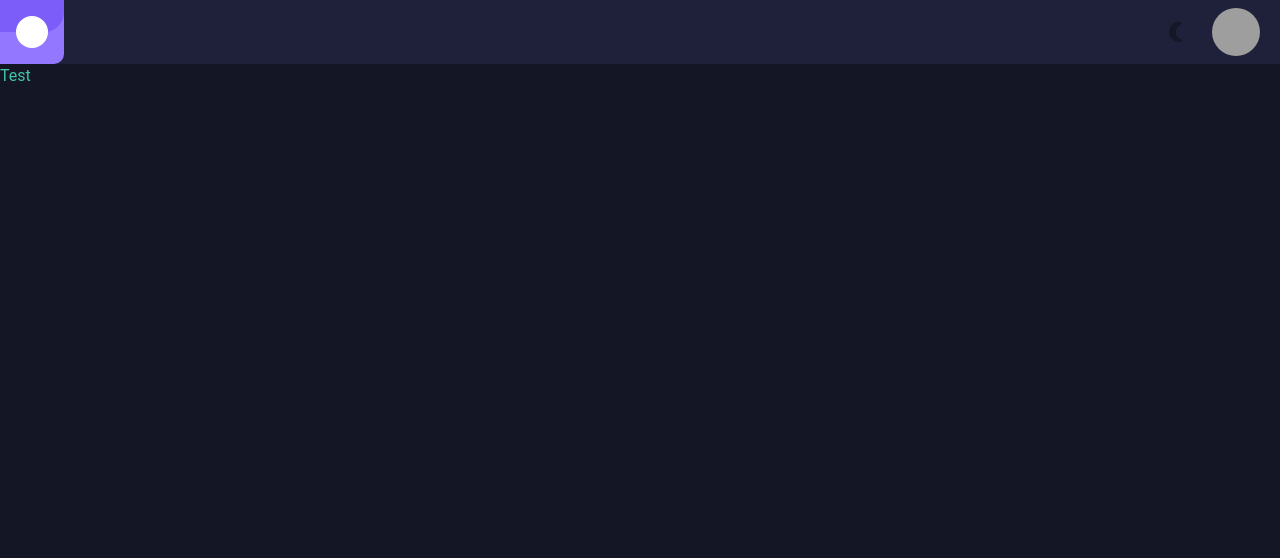
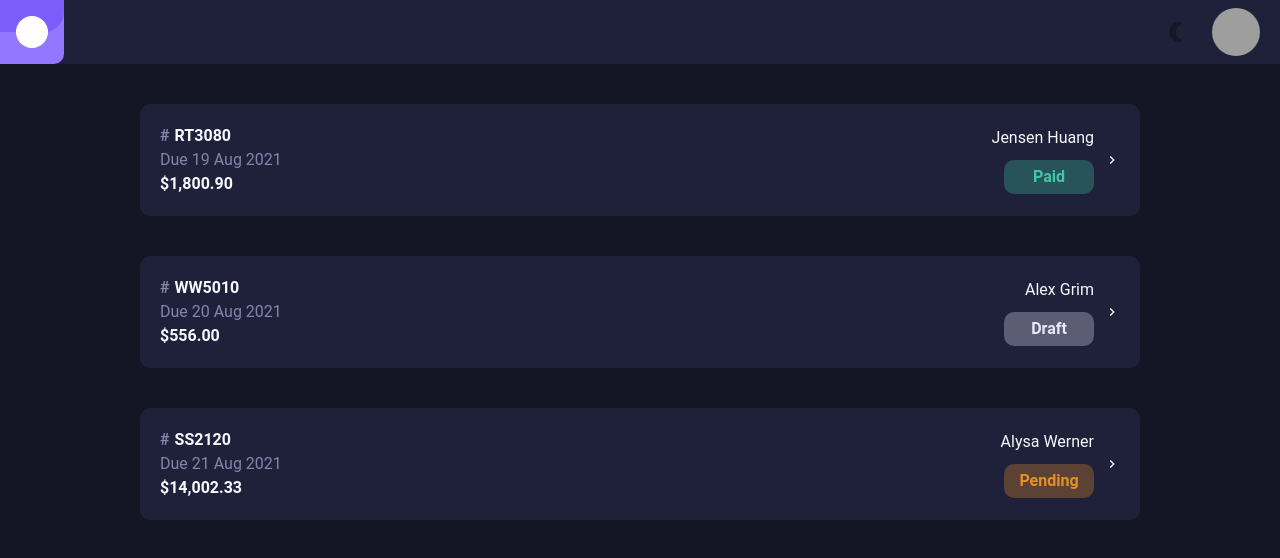
Before and after one commit to xFreshu/my-invoices, a React (Create React App) app: page / in a window 1280 px wide. Shown: the top 558 px of the page. Built offline with nearby package versions, Linux system fonts and the light colour scheme; grey boxes are pictures that could not be loaded.

Commit message:
Create invoice card components

```diff
--- a/package.json
+++ b/package.json
@@ -45,6 +45,7 @@
     "eslint": "^8.11.0",
     "eslint-config-prettier": "^8.5.0",
     "eslint-plugin-prettier": "^4.0.0",
-    "prettier": "^2.5.1"
+    "prettier": "^2.5.1",
+    "prop-types": "^15.8.1"
   }
 }
--- a/src/assets/theme.js
+++ b/src/assets/theme.js
@@ -5,5 +5,6 @@ export const theme = {
   paidColor: '#41C6A7',
   pendingColor: '#E39028',
   draftColor: '#E6E8FA',
-  fontColor: '#F6F8FC'
+  fontColor: '#F6F8FC',
+  iconColor: '#8484A9'
 };
--- /dev/null
+++ b/src/components/atoms/StatusInvoice/StatusInvoice.jsx
@@ -0,0 +1,13 @@
+import React from 'react';
+import PropTypes from 'prop-types';
+import { StyledStatusInvoice } from './StatusInvoice.styles';
+
+const StatusInvoice = ({ invoiceStatus }) => {
+  return <StyledStatusInvoice value={invoiceStatus}>{invoiceStatus}</StyledStatusInvoice>;
+};
+
+StatusInvoice.propTypes = {
+  invoiceStatus: PropTypes.string
+};
+
+export default StatusInvoice;
--- /dev/null
+++ b/src/components/atoms/StatusInvoice/StatusInvoice.styles.js
@@ -0,0 +1,22 @@
+import styled from 'styled-components';
+
+export const StyledStatusInvoice = styled.div`
+  display: flex;
+  color: ${({ value }) => {
+    if (value === 'Paid') return `#41C6A7`;
+    if (value === 'Draft') return `#E6E8FA`;
+    if (value === 'Pending') return `#E39028`;
+    return '#000000';
+  }};
+  background-color: ${({ value }) => {
+    if (value === 'Paid') return `rgba(65, 198, 167, 0.3)`;
+    if (value === 'Draft') return `rgba(230, 232, 250, 0.3)`;
+    if (value === 'Pending') return `rgba(227, 144, 40, 0.3)`;
+    return '#000000';
+  }};
+  width: 90px;
+  font-weight: 700;
+  padding: 5px 0;
+  border-radius: 10px;
+  margin-top: 10px;
+`;
--- /dev/null
+++ b/src/components/molecules/InvoiceCard/InvoiceCard.jsx
@@ -0,0 +1,37 @@
+import React from 'react';
+import StatusInvoice from '../../atoms/StatusInvoice/StatusInvoice';
+import { MdKeyboardArrowRight } from 'react-icons/md';
+import { StyledInvoiceCard } from './InvoiceCard.styles';
+import PropTypes from 'prop-types';
+
+const InvoiceCard = ({ id, invoicePrice, contractor, dateDue, status }) => {
+  return (
+    <StyledInvoiceCard key={id}>
+      <div>
+        <span>
+          <b>#</b>
+          {id}
+        </span>
+        <span>Due {dateDue}</span>
+        <span>{invoicePrice.toLocaleString('en-US', { style: 'currency', currency: 'USD' })}</span>
+      </div>
+      <div>
+        <span>{contractor}</span>
+        <StatusInvoice invoiceStatus={status} />
+      </div>
+      <div>
+        <MdKeyboardArrowRight />
+      </div>
+    </StyledInvoiceCard>
+  );
+};
+
+InvoiceCard.propTypes = {
+  id: PropTypes.string.isRequired,
+  dateDue: PropTypes.string.isRequired,
+  contractor: PropTypes.string.isRequired,
+  invoicePrice: PropTypes.number.isRequired,
+  status: PropTypes.string.isRequired
+};
+
+export default InvoiceCard;
--- /dev/null
+++ b/src/components/molecules/InvoiceCard/InvoiceCard.styles.js
@@ -0,0 +1,46 @@
+import styled from 'styled-components';
+
+export const StyledInvoiceCard = styled.li`
+  display: flex;
+  justify-content: space-between;
+  align-items: center;
+  background-color: ${({ theme }) => theme.cardColor};
+  width: 90%;
+  max-width: 1000px;
+  margin-top: 40px;
+  padding: 20px;
+  border-radius: 10px;
+  color: ${({ theme }) => theme.fontColor};
+  div {
+    display: flex;
+    flex-direction: column;
+    :nth-child(1) {
+      span {
+        :nth-child(1) {
+          font-weight: 700;
+          :first-letter {
+            color: ${({ theme }) => theme.iconColor};
+            font-weight: 700;
+            margin-right: 5px;
+          }
+        }
+        :nth-child(2) {
+          color: ${({ theme }) => theme.iconColor};
+        }
+        :nth-child(3) {
+          font-weight: 700;
+        }
+      }
+    }
+    :nth-child(2) {
+      margin-left: auto;
+      text-align: center;
+      span {
+        text-align: right;
+      }
+    }
+    :nth-child(3) {
+      margin-left: 10px;
+    }
+  }
+`;
--- a/src/views/App.js
+++ b/src/views/App.js
@@ -1,16 +1,61 @@
-import React from 'react';
+import React, { useState } from 'react';
 import styled from 'styled-components';
 import Navigation from '../components/molecules/Navigation/Navigation';
+import { MdKeyboardArrowRight } from 'react-icons/md';
+import StatusInvoice from '../components/atoms/StatusInvoice/StatusInvoice';
+import InvoiceCard from '../components/molecules/InvoiceCard/InvoiceCard';
+const DUMMY_DATA = [
+  {
+    id: 'RT3080',
+    dateDue: '19 Aug 2021',
+    contractor: 'Jensen Huang',
+    invoicePrice: 1800.9,
+    status: 'Paid'
+  },
+  {
+    id: 'WW5010',
+    dateDue: '20 Aug 2021',
+    contractor: 'Alex Grim',
+    invoicePrice: 556.0,
+    status: 'Draft'
+  },
+  {
+    id: 'SS2120',
+    dateDue: '21 Aug 2021',
+    contractor: 'Alysa Werner',
+    invoicePrice: 14002.33,
+    status: 'Pending'
+  }
+];
 
 const Test = styled.div`
   color: ${({ theme }) => theme.paidColor};
 `;
+const InvoicesContainer = styled.ul`
+  display: flex;
+  align-items: center;
+  flex-direction: column;
+  list-style: none;
+  margin-top: 40px;
+`;
 
 const App = () => {
+  const [invoices, setInvoices] = useState(DUMMY_DATA);
   return (
     <>
       <Navigation />
-      <Test>Test</Test>
+      <InvoicesContainer>
+        {invoices.map(({ id, dateDue, invoicePrice, contractor, status }) => (
+          <InvoiceCard
+            key={id}
+            id={id}
+            dateDue={dateDue}
+            invoicePrice={invoicePrice}
+            contractor={contractor}
+            status={status}
+          />
+        ))}
+      </InvoicesContainer>
     </>
   );
 };
```
Also changed, not shown: .eslintrc.json, 1 other file (tests, documents, lock files or other folders).
